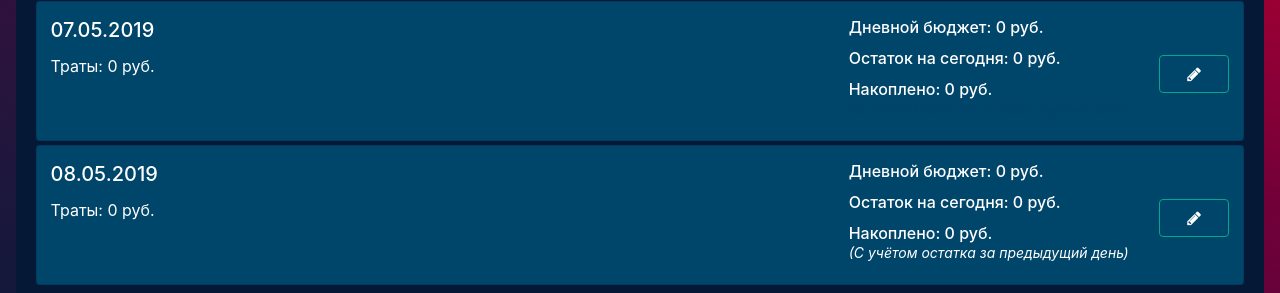
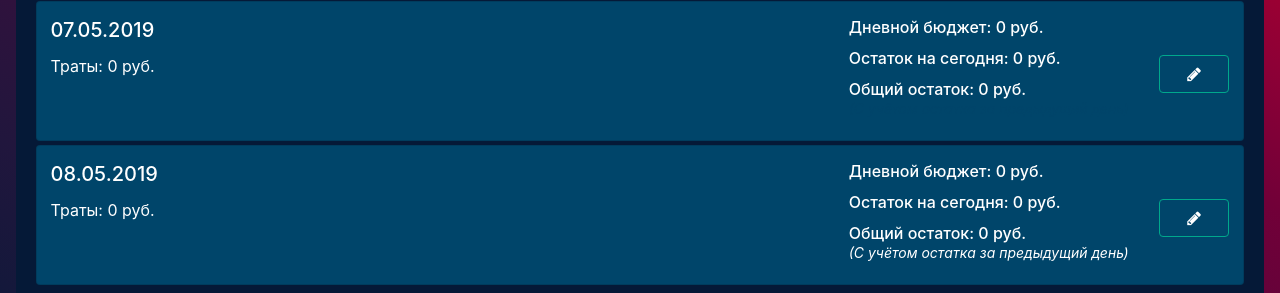
Before and after one commit to okurilo/fin-fast, a React (Create React App) app: page / in a window 1280 px wide. Both pictures are taken after a click on the button "Детализация расходов по дням". Shown: the part 371-664 px from the top of the page. Built offline with nearby package versions, Linux system fonts and the light colour scheme.

Commit message:
[FIX] Rename field

```diff
--- a/src/components/Day.js
+++ b/src/components/Day.js
@@ -68,7 +68,7 @@ export default class Day extends Component {
                         <div className="">
                             <h6 className="card-title">Дневной бюджет: {cost.budget} руб.</h6>
                             <h6 className="card-title">Остаток на сегодня: {cost.available} руб.</h6>
-                            <h6 className="card-title mb-0">Накоплено: {cost.saved} руб.</h6>
+                            <h6 className="card-title mb-0">Общий остаток: {cost.saved} руб.</h6>
                             <h6 className="card-title font-weight-normal"><i>(С учётом остатка за предыдущий день)</i></h6>
                         </div>
                     </div>
```
